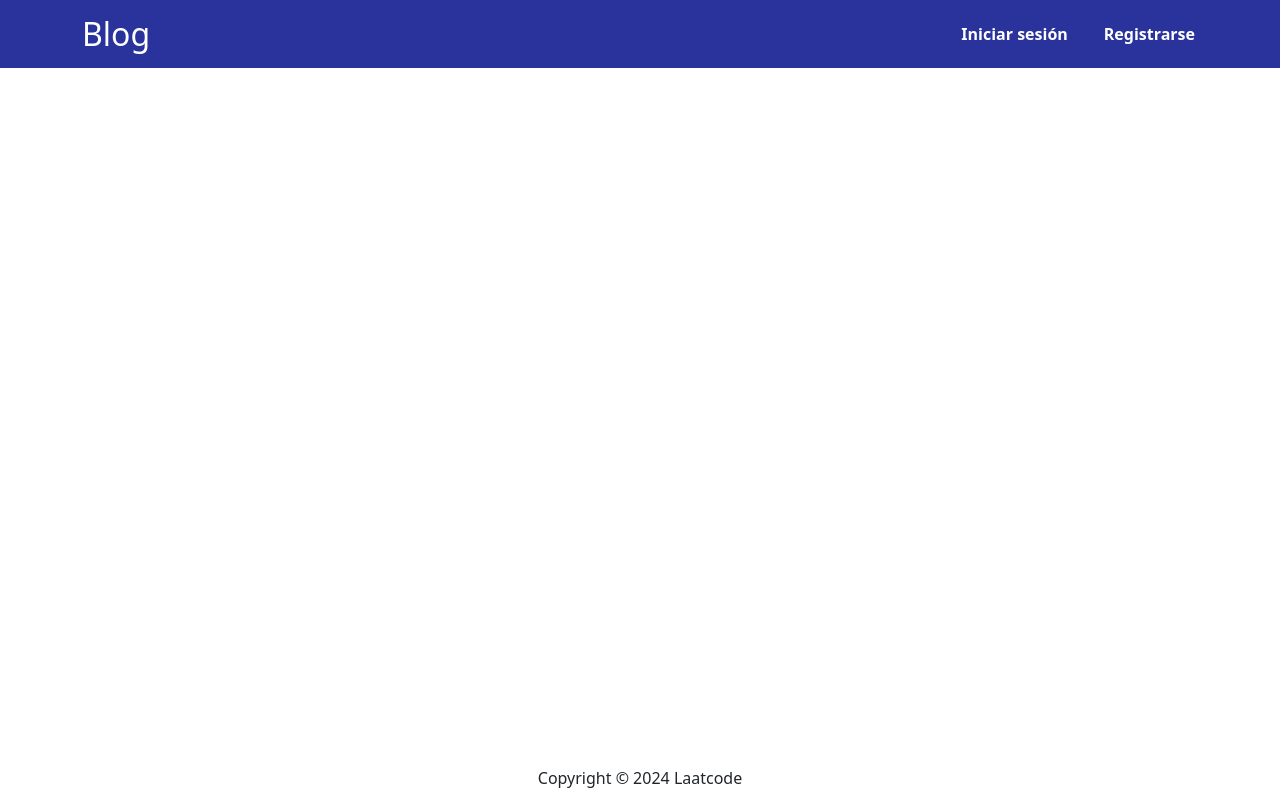
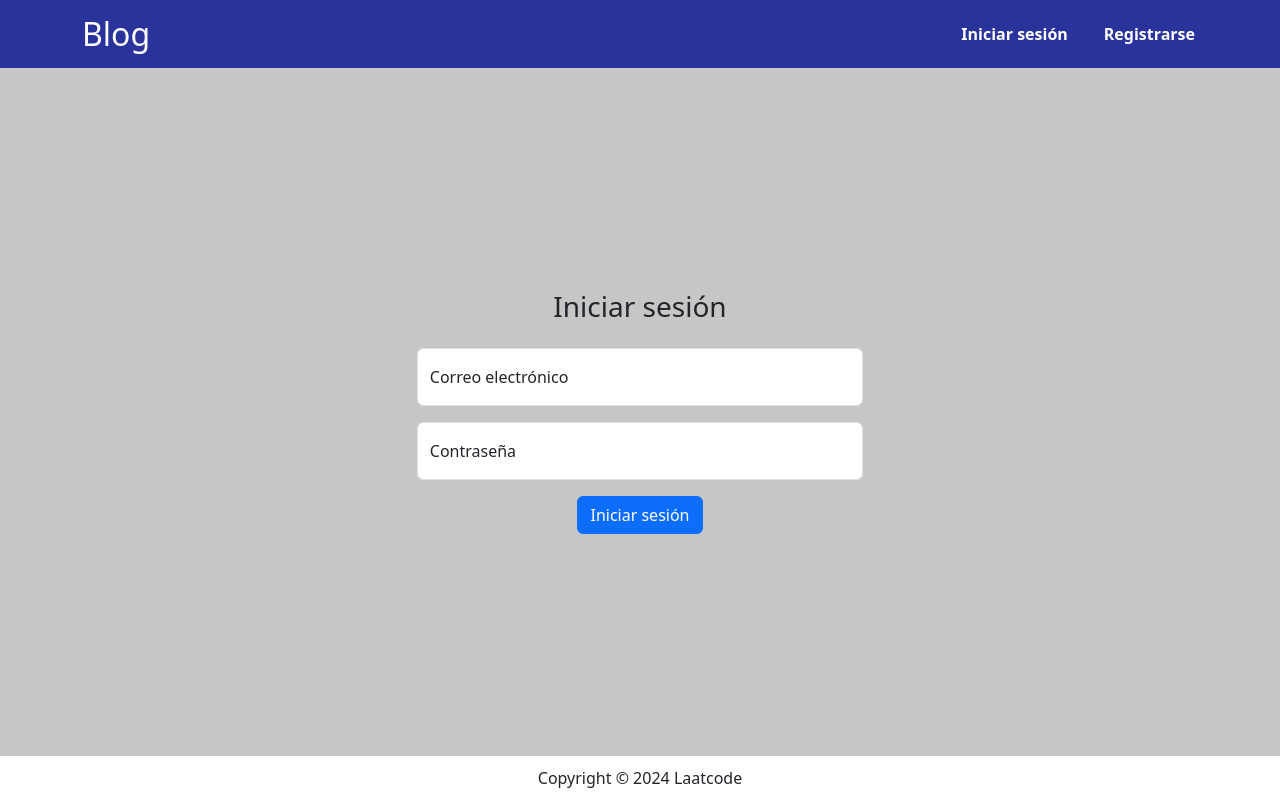
Before and after one commit to laatcode/mysql_blog, a React (Create React App) app in the folder frontend/: page /login in a window 1280 px wide. Built offline with nearby package versions, Linux system fonts and the light colour scheme.

Commit message:
Implementing login functionality on frontend package

```diff
--- a/frontend/src/App.jsx
+++ b/frontend/src/App.jsx
@@ -6,6 +6,7 @@ import Footer from "./components/Footer"
 import HomePage from "./pages/HomePage"
 import PostPage from "./pages/PostPage"
 import RegisterPage from "./pages/RegisterPage"
+import LoginPage from "./pages/LoginPage"
 import "./App.css"
 
 const App = () => {
@@ -20,6 +21,7 @@ const App = () => {
                     <Route path='/' element={<HomePage />} />
                     <Route path='/posts/:id' element={<PostPage />} />
                     <Route path='/register' element={<RegisterPage userData={userData} setUserData={setUserData} />} />
+                    <Route path='/login' element={<LoginPage userData={userData} setUserData={setUserData} />} />
                 </Routes>
             </main>
             <Footer />
--- /dev/null
+++ b/frontend/src/pages/LoginPage.jsx
@@ -0,0 +1,86 @@
+import { useEffect, useState } from "react"
+import { useNavigate } from "react-router-dom"
+import Loader from "../components/Loader"
+import Container from "react-bootstrap/Container"
+import Row from "react-bootstrap/Row"
+import Col from "react-bootstrap/Col"
+import Form from "react-bootstrap/Form"
+import FloatingLabel from "react-bootstrap/FloatingLabel"
+import Button from "react-bootstrap/Button"
+import { login } from "../actions/usersActions"
+import "./styles/LoginPage.css"
+
+const LoginPage = ({ userData, setUserData }) => {
+
+    const navigate = useNavigate()
+    const [loading, setLoading] = useState(false)
+
+    useEffect(() => {
+        if(userData) {
+            navigate("/")
+        }
+    }, [userData, navigate])
+
+    const submitHandler = e => {
+        e.preventDefault()
+
+        let isOk = true
+
+        e.target.email.classList.remove("is-invalid")
+        e.target.password.classList.remove("is-invalid")
+
+        if(e.target.email.value === "") {
+            isOk = false
+            e.target.email.classList.add("is-invalid")
+        }
+
+        if(e.target.password.value === "") {
+            isOk = false
+            e.target.password.classList.add("is-invalid")
+        }
+
+        if(isOk) {
+            setLoading(true)
+
+            login({
+                email: e.target.email.value,
+                password: e.target.password.value
+            }).then(res => {
+                setUserData(res)
+            })
+        }
+
+    }
+
+    return (
+        <section className="login-page">
+            {loading ? <Loader /> :
+            <Container>
+                <Row>
+                    <Col>
+                        <Form className="form" onSubmit={submitHandler}>
+                            <h3 className="title">Iniciar sesión</h3>
+                            <FloatingLabel label="Correo electrónico">
+                                <Form.Control type="email" name="email" placeholder="Correo electrónico" />
+                                <Form.Control.Feedback type="invalid">
+                                    Indique un correo electrónico válido
+                                </Form.Control.Feedback>
+                            </FloatingLabel>
+                            <FloatingLabel label="Contraseña">
+                                <Form.Control type="password" name="password" placeholder="Contraseña" />
+                                <Form.Control.Feedback type="invalid">
+                                    Indique una contraseña
+                                </Form.Control.Feedback>
+                            </FloatingLabel>
+                            <div className="buttons">
+                                <Button type="submit">Iniciar sesión</Button>
+                            </div>
+                        </Form>
+                    </Col>
+                </Row>
+            </Container>}
+        </section>
+    )
+}
+
+export default LoginPage
--- /dev/null
+++ b/frontend/src/pages/styles/LoginPage.css
@@ -0,0 +1,30 @@
+.login-page {
+    background: #C6C6C6;
+
+    .container, .row {
+        height: 100%;
+
+        .col {
+            display: flex;
+            justify-content: center;
+            align-items: center;
+
+            .form {
+                width: max(400px, 40%);
+
+                .title {
+                    margin-bottom: 1.5rem;
+                    text-align: center;
+                }
+
+                .form-floating {
+                    margin-bottom: 1rem;
+                }
+
+                .buttons {
+                    text-align: center;
+                }
+            }
+        }
+    }
+}
```
